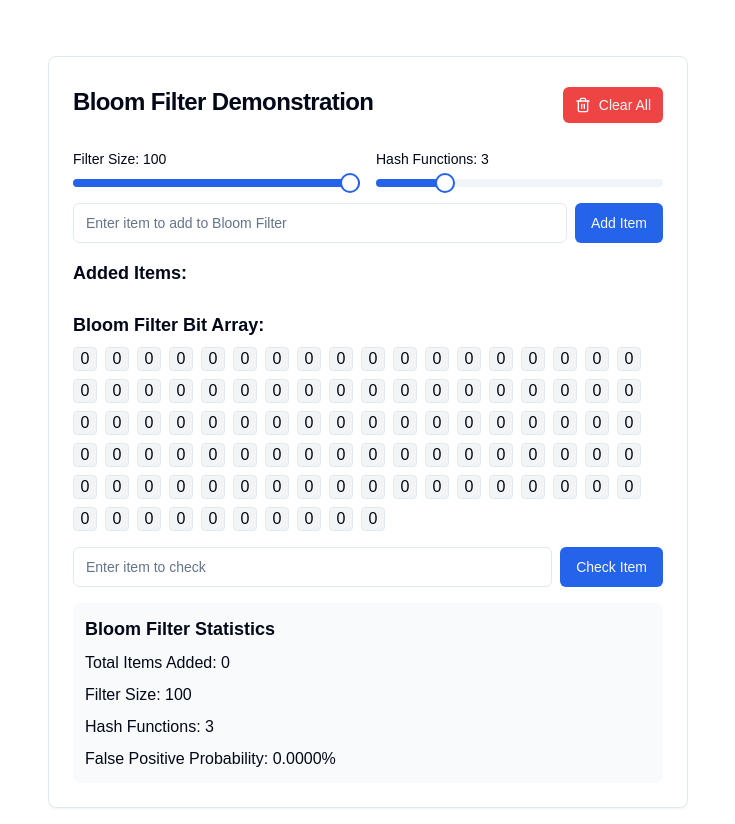
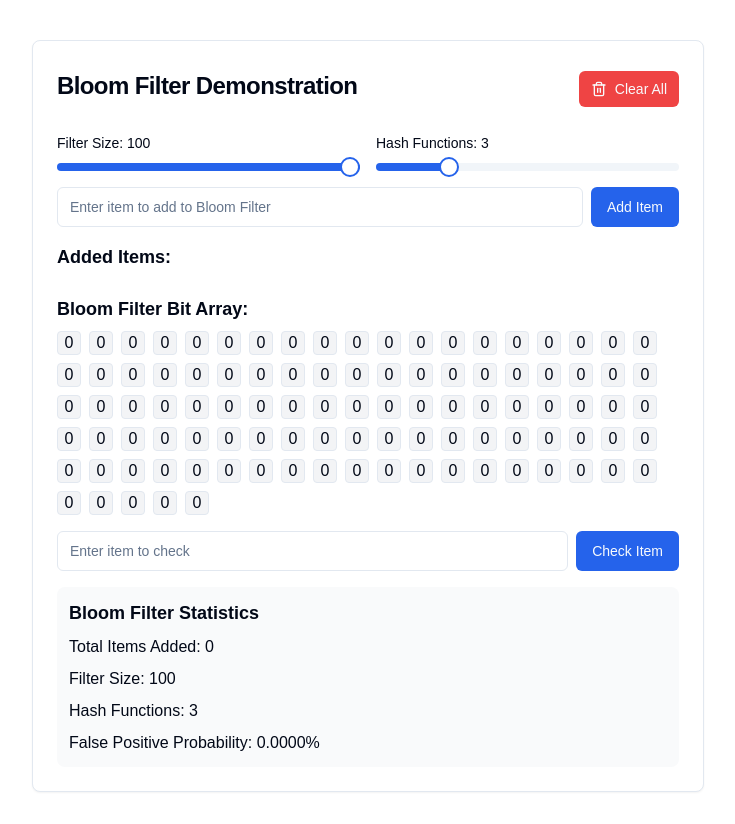
Before and after one commit to Sagyam/tools, a Next.js app: page /bloom-filter in a window 1280 px wide. Shown: the whole page, without its empty margins (272-1007 px from the left). After the commit the page ends 800 px from the top, so only its background shows below. Built offline with nearby package versions, Linux system fonts and the light colour scheme.

Commit message:
Remove extra padding

```diff
--- a/app/bloom-filter/page.tsx
+++ b/app/bloom-filter/page.tsx
@@ -20,7 +20,7 @@
     private readonly hashFunctions: number
     private readonly bitArray: boolean[]
 
-    constructor({ size = 100, hashFunctions = 3 }: BloomFilterParams = {}) {
+    constructor({ size = 40, hashFunctions = 3 }: BloomFilterParams = {}) {
         this.size = size
         this.hashFunctions = hashFunctions
         this.bitArray = new Array(size).fill(false)
@@ -164,7 +164,7 @@
     }
 
     return (
-        <div className="max-w-2xl mx-auto p-4 space-y-4">
+        <div className="max-w-2xl mx-auto space-y-2">
             <Card>
                 <CardHeader className="flex flex-row items-center justify-between">
                     <CardTitle>Bloom Filter Demonstration</CardTitle>
--- /dev/null
+++ b/app/load-balancer/page.tsx
@@ -0,0 +1,3 @@
+export default function Page() {
+    return <main></main>
+}
--- a/package.json
+++ b/package.json
@@ -17,6 +17,7 @@
     "@radix-ui/react-slot": "^1.1.0",
     "class-variance-authority": "^0.7.0",
     "clsx": "^2.1.1",
+    "framer-motion": "^11.12.0",
     "lucide-react": "^0.454.0",
     "next": "14.2.16",
     "next-themes": "^0.4.3",
```
Also changed, not shown: app/images/lb.png (added), 1 other file (tests, documents, lock files or other folders).
